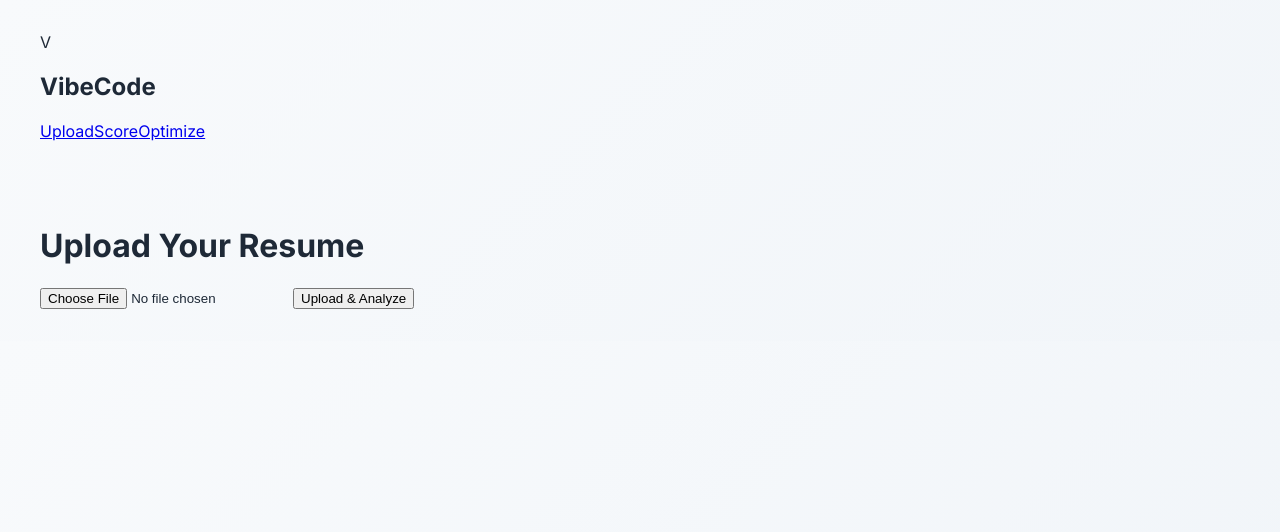
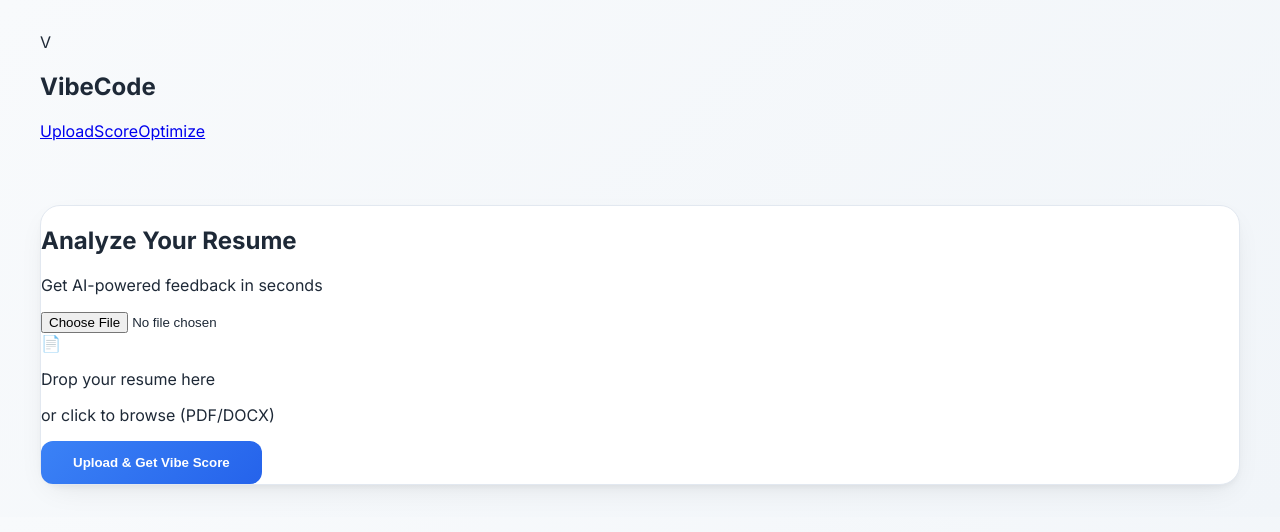
Before and after one commit to anusheel371/vibe-code, a React (Vite) app in the folder frontend/: page / in a window 1280 px wide. Shown: the top 532 px of the page. Built offline with nearby package versions, Linux system fonts and the light colour scheme.

Commit message:
Updated Upload.jsx

```diff
--- a/frontend/src/pages/Upload.jsx
+++ b/frontend/src/pages/Upload.jsx
@@ -1,54 +1,63 @@
-import React, { useState } from "react";
+// frontend/src/pages/Upload.jsx
+import { useState } from "react";
 import { useNavigate } from "react-router-dom";
-import { uploadResume } from "../api/atsApi";
 
-const Upload = () => {
+function Upload() {
   const [file, setFile] = useState(null);
   const [loading, setLoading] = useState(false);
-
   const navigate = useNavigate();
 
   const handleUpload = async () => {
     if (!file) return;
-
     setLoading(true);
-
-    try {
-      const res = await uploadResume(file);
-
-      navigate("/score", {
-        state: { resumeId: res.resume_id },
-      });
-
-    } catch (err) {
-      console.error(err);
-    }
-
+    // ... your existing upload logic
+    setTimeout(() => {
       setLoading(false);
+      navigate("/score", { state: { resumeId: "demo123" } });
+    }, 1500);
   };
 
   return (
-    <div className="p-10 max-w-xl mx-auto">
-      <h1 className="text-2xl font-bold mb-4">
-        Upload Your Resume
-      </h1>
+    <div className="flex flex-col items-center justify-center min-h-[80vh] text-center">
+      <div className="card p-12 max-w-2xl w-full">
+        <div className="mb-8">
+          <h2 className="text-5xl font-bold tracking-tighter mb-4">Analyze Your Resume</h2>
+          <p className="text-xl text-slate-600">Get AI-powered feedback in seconds</p>
+        </div>
 
+        <div className="border-2 border-dashed border-slate-300 rounded-3xl p-12 hover:border-blue-400 transition-colors mb-8">
           <input
             type="file"
-        accept=".pdf,.doc,.docx"
+            accept=".pdf,.docx"
             onChange={(e) => setFile(e.target.files[0])}
-        className="mb-4"
+            className="hidden"
+            id="resume-upload"
           />
+          <label htmlFor="resume-upload" className="cursor-pointer flex flex-col items-center">
+            <div className="w-20 h-20 bg-blue-100 rounded-2xl flex items-center justify-center mb-6">
+              📄
+            </div>
+            <p className="text-lg font-medium mb-1">Drop your resume here</p>
+            <p className="text-slate-500">or click to browse (PDF/DOCX)</p>
+          </label>
+        </div>
+
+        {file && (
+          <div className="mb-6 p-4 bg-green-50 border border-green-200 rounded-2xl text-left">
+            Selected: <span className="font-medium">{file.name}</span>
+          </div>
+        )}
 
         <button
           onClick={handleUpload}
-        disabled={loading}
-        className="bg-black text-white px-6 py-2 rounded"
+          disabled={!file || loading}
+          className="btn-primary w-full text-lg py-4 text-base"
         >
-        {loading ? "Uploading..." : "Upload & Analyze"}
+          {loading ? "Analyzing with AI..." : "Upload & Get Vibe Score"}
         </button>
       </div>
+    </div>
   );
-};
+}
 
 export default Upload;
```
Lines whose indentation alone changed are shown as unchanged.
